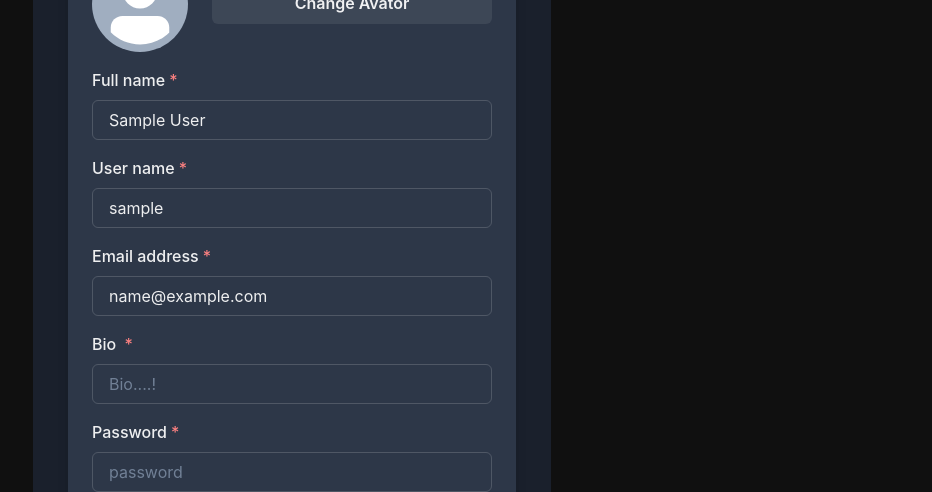
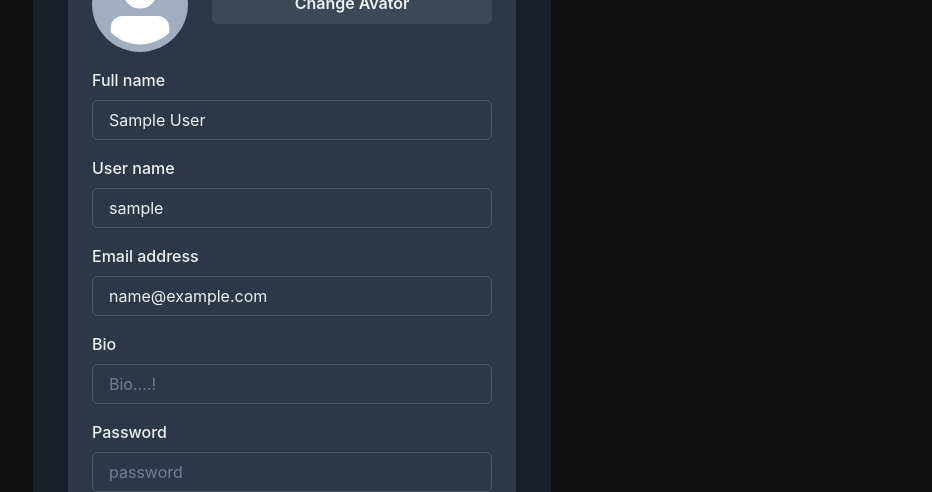
Before and after one commit to jatinfoujdar/Social-App-Clone, a React app in the folder client/: page /update in a window 1280 px wide. Shown: the part 269-761 px from the top of the page, without its empty margins (348-1280 px from the left). Built offline with nearby package versions, Linux system fonts and the light colour scheme; sample sign-in values are in the browser's storage; the HTML template or start-up script is replaced by a standard one.

Commit message:
update profile commit

```diff
--- a/client/src/Pages/UpdateProfilePage.jsx
+++ b/client/src/Pages/UpdateProfilePage.jsx
@@ -14,13 +14,38 @@
 import { useRecoilState } from 'recoil'
 import { userAtom } from '../atoms/userAtom'
 import usePreview from '../hooks/usePreview'
+import useShowToast from '../hooks/useShowToast'
 
 
  const UpdateProfilePage =() =>{
     const [user , setUser] = useRecoilState(userAtom)
     const fileRef = useRef(null);
+    const showToast = useShowToast();
+
     const {handleImageChange , imgUrl} = usePreview();
 
+    const handleSubmit = async(e)=>{
+      e.preventDefault();
+      try {
+        const res = await fetch(`/api/users/update/${user._id}`, {
+          method: "PUT",
+          headers: {
+            "Content-Type": "application/json",
+          },
+          body: JSON.stringify({ ...input, profilePic: imgUrl }),
+        });
+        const data = await res.json(); // updated user object
+        if (data.error) {
+          showToast("Error", data.error, "error");
+          return;
+        }
+        showToast("Success", "Profile updated successfully", "success");
+        setUser(data);
+        localStorage.setItem("user-data", JSON.stringify(data));
+      } catch (error) {
+        showToast("Error",error.message,"error")
+      }
+    }
 
     const [input, setInput] = useState({
         name: user.name,
@@ -29,8 +54,11 @@
         bio : user.bio,
         password: ""
     })
-    console.log(user,"user");
+    // console.log(user,"user");
+
+
       return (
+        <form onSubmit={handleSubmit}>
         <Flex
           minH={'100vh'}
           align={'center'}
@@ -62,7 +90,7 @@
               </Stack>
             </FormControl>
 
-            <FormControl  isRequired>
+            <FormControl  >
               <FormLabel>Full name</FormLabel>
               <Input
                 placeholder="Posty"
@@ -74,7 +102,7 @@
             </FormControl>
 
 
-            <FormControl  isRequired>
+            <FormControl  log>
               <FormLabel>User name</FormLabel>
               <Input
                 placeholder="Jatin foujdar"
@@ -86,7 +114,7 @@
             </FormControl>
 
 
-            <FormControl  isRequired>
+            <FormControl  log>
               <FormLabel>Email address</FormLabel>
               <Input
                 placeholder="your-email@example.com"
@@ -98,7 +126,7 @@
             </FormControl>
 
 
-            <FormControl  isRequired>
+            <FormControl  log>
               <FormLabel>Bio </FormLabel>
               <Input
                 placeholder="Bio....!"
@@ -110,7 +138,7 @@
             </FormControl>
 
 
-            <FormControl  isRequired>
+            <FormControl  log>
               <FormLabel>Password</FormLabel>
               <Input
                 placeholder="password"
@@ -138,15 +166,17 @@
                 w="full"
                 _hover={{
                   bg: 'blue.500',
-                }}>
+                }}type='submit' >
                 Submit
               </Button>
             </Stack>
           </Stack>
         </Flex>
+        </form>
       )
     }
 
 
 
+
 export default UpdateProfilePage
--- a/client/src/hooks/usePreview.js
+++ b/client/src/hooks/usePreview.js
@@ -20,7 +20,7 @@
           setImgUrl(null)
         }
     }
-    console.log(imgUrl);
+    // console.log(imgUrl);
   return {
      handleImageChange, imgUrl
   }
```
Also changed, not shown: 2 other files (tests, documents, lock files or other folders).
